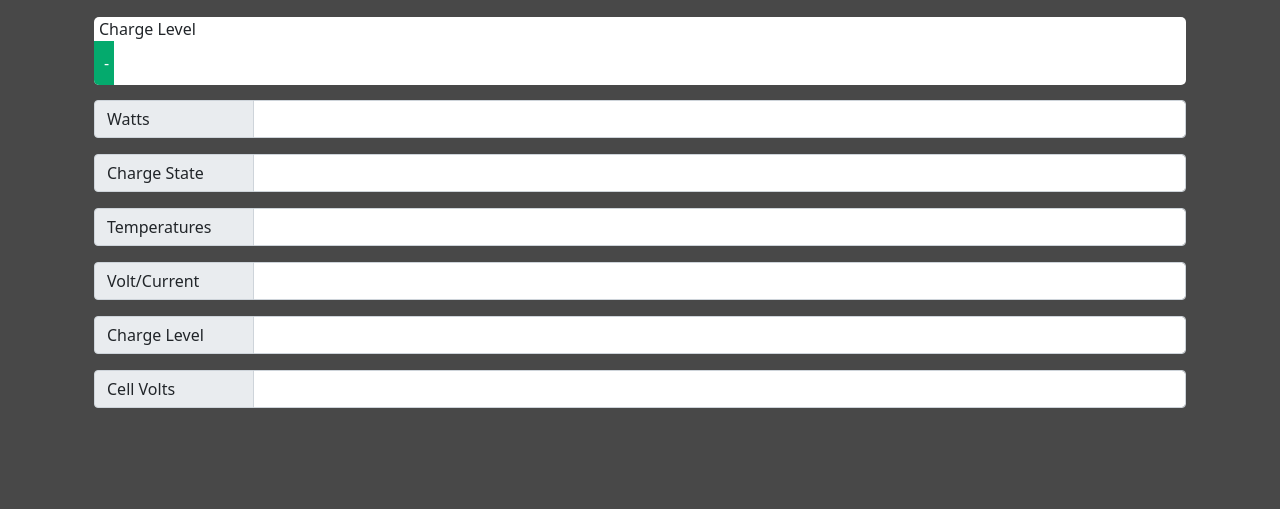
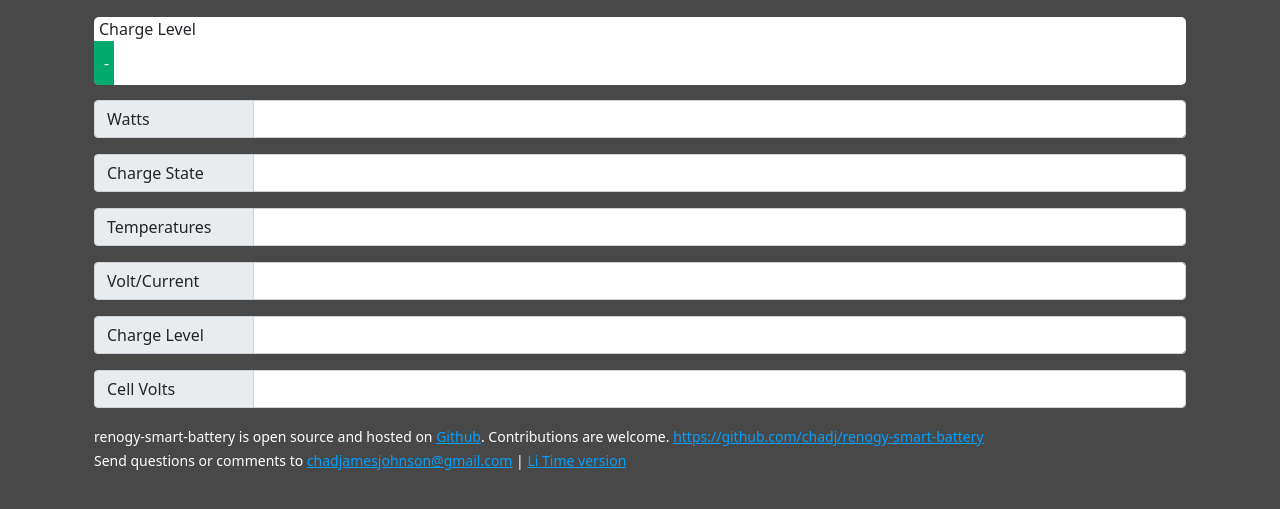
Before and after one commit to chadj/renogy-smart-battery, a plain HTML site: page index.html in a window 1280 px wide. Shown: the part 121-630 px from the top of the page. Drawn offline with nearby package versions, Linux system fonts and the light colour scheme.

Commit message:
Add helpful footer

```diff
--- a/index.html
+++ b/index.html
@@ -53,6 +53,10 @@
             color: white;
             border-radius: 0px 0px 0px 5px;
         }
+
+        a {
+            color: #03a0fd
+        }
     </style>
   </head>
   <body>
@@ -97,6 +101,13 @@
 
             <div id="listContainer"></div>
         </div>
+
+        <footer class="footer mt-3">
+            <div class="container">
+              <span class="small text-contrast">renogy-smart-battery is open source and hosted on <a href="https://github.com/chadj/renogy-smart-battery">Github</a>.  Contributions are welcome.  <a href="https://github.com/chadj/renogy-smart-battery">https://github.com/chadj/renogy-smart-battery</a> </span><br />
+              <span class="small text-contrast">Send questions or comments to <a href="mailto:chadjamesjohnson@gmail.com">chadjamesjohnson@gmail.com</a> | <a href="https://chadj.github.io/litime-bluetooth-battery/">Li Time version</a></span><br />
+            </div>
+        </footer>
     </div>
     <script src="https://cdn.jsdelivr.net/npm/bootstrap@5.1.3/dist/js/bootstrap.bundle.min.js" integrity="sha384-ka7Sk0Gln4gmtz2MlQnikT1wXgYsOg+OMhuP+IlRH9sENBO0LRn5q+8nbTov4+1p" crossorigin="anonymous"></script>
     <script>
```
